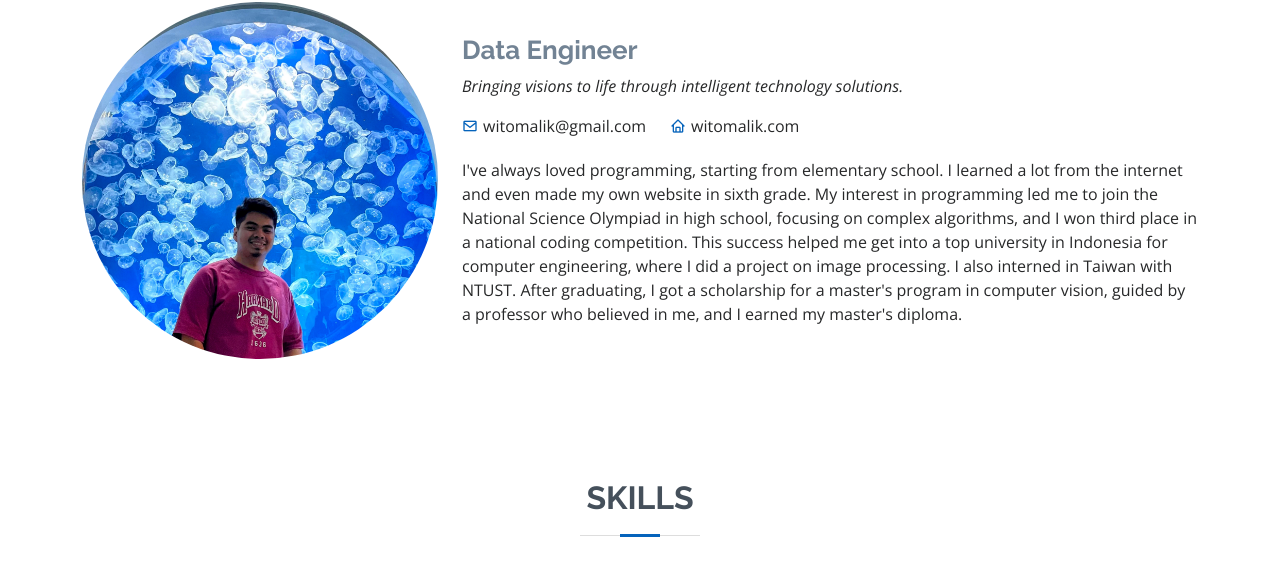
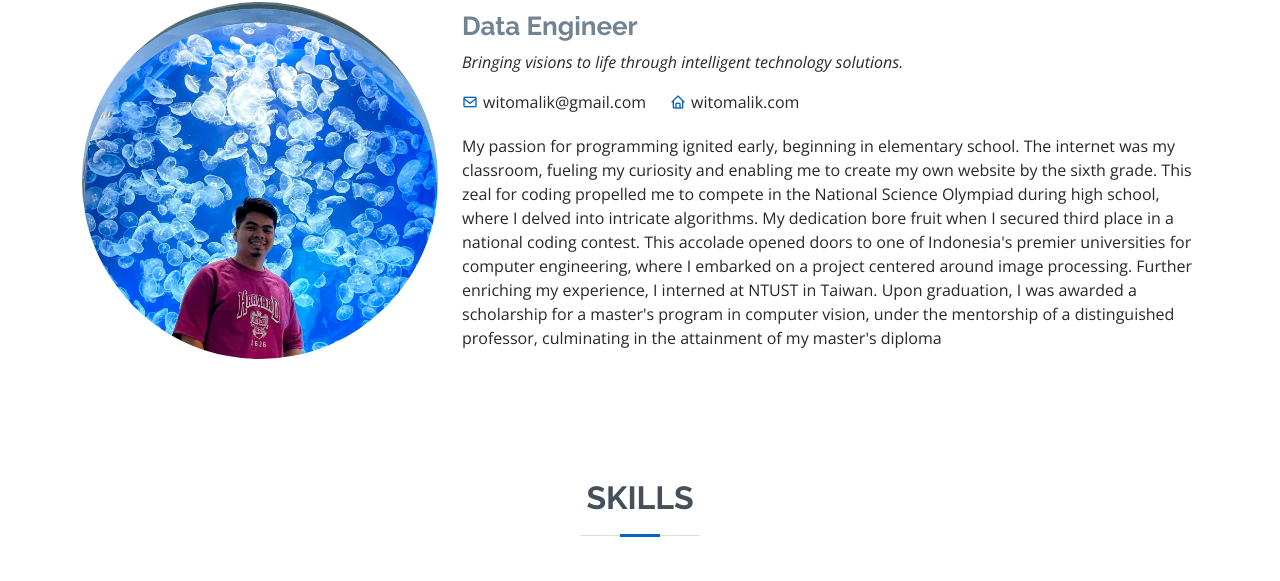
Before and after one commit to witomalik/witomalik.github.io, a plain HTML site: page index.html in a window 1280 px wide. Shown: the part 966-1547 px from the top of the page. Drawn offline with nearby package versions, Linux system fonts and the light colour scheme.

Commit message:
update porto links and detail

```diff
--- a/index.html
+++ b/index.html
@@ -110,11 +110,13 @@
             </div>
             <div class="row text-justify">
                 <p>
-                  I've always loved programming, starting from elementary school.
-                  I learned a lot from the internet and even made my own website in sixth grade.
-                  My interest in programming led me to join the National Science Olympiad in high school, focusing on complex algorithms, and I won third place in a national coding competition.
-                  This success helped me get into a top university in Indonesia for computer engineering, where I did a project on image processing. I also interned in Taiwan with NTUST.
-                  After graduating, I got a scholarship for a master's program in computer vision, guided by a professor who believed in me, and I earned my master's diploma.
+                  My passion for programming ignited early, beginning in elementary school.
+                  The internet was my classroom, fueling my curiosity and enabling me to create my own website by the sixth grade.
+                  This zeal for coding propelled me to compete in the National Science Olympiad during high school, where I delved into intricate algorithms.
+                  My dedication bore fruit when I secured third place in a national coding contest.
+                  This accolade opened doors to one of Indonesia's premier universities for computer engineering, where I embarked on a project centered around image processing.
+                  Further enriching my experience, I interned at NTUST in Taiwan.
+                  Upon graduation, I was awarded a scholarship for a master's program in computer vision, under the mentorship of a distinguished professor, culminating in the attainment of my master's diploma
                 </p>
             </div>
           </div>
@@ -267,7 +269,7 @@
             <div class="portfolio-wrap">
               <img src="assets/img/portfolio/portfolio-1.jpg" class="img-fluid" alt="">
               <div class="portfolio-info">
-                <h4>Vehicle Monitoring System</h4>
+                <h4><a href="https://ambilobject.web.app" target="_blank">Monitoring System</a></h4>
                 <p>This application used to detect excessive light and sound from the vehicle around campus area</p>
               </div>
             </div>
@@ -277,6 +279,7 @@
             <div class="portfolio-wrap">
               <img src="assets/img/portfolio/portfolio-2.jpg" class="img-fluid" alt="">
               <div class="portfolio-info">
+                <!-- <h4><a href="https://ambilobject.web.app" target="_blank">Autonomous Intelligent Model</a></h4> -->
                 <h4>Autonomous Intelligent Model</h4>
                 <p>This intelligent model are combined from multi modal sensor</p>
               </div>
@@ -285,10 +288,10 @@
 
           <div class="col-lg-4 col-md-6 portfolio-item filter-web">
             <div class="portfolio-wrap">
-              <img src="assets/img/portfolio/portfolio-3.jpg" class="img-fluid" alt="">
+              <img src="assets/img/portfolio/portfolio-3.png" class="img-fluid" alt="">
               <div class="portfolio-info">
-                <h4>Nikah Massal Taiwan</h4>
-                <p>The full system for nikah massal event, build using flask</p>
+                <h4><a href="https://nikah.kdei-taipei.org" target="_blank">Nikah Massal Taiwan</a></h4>
+                <p>The full system for nikah massal event</p>
               </div>
             </div>
           </div>
```
